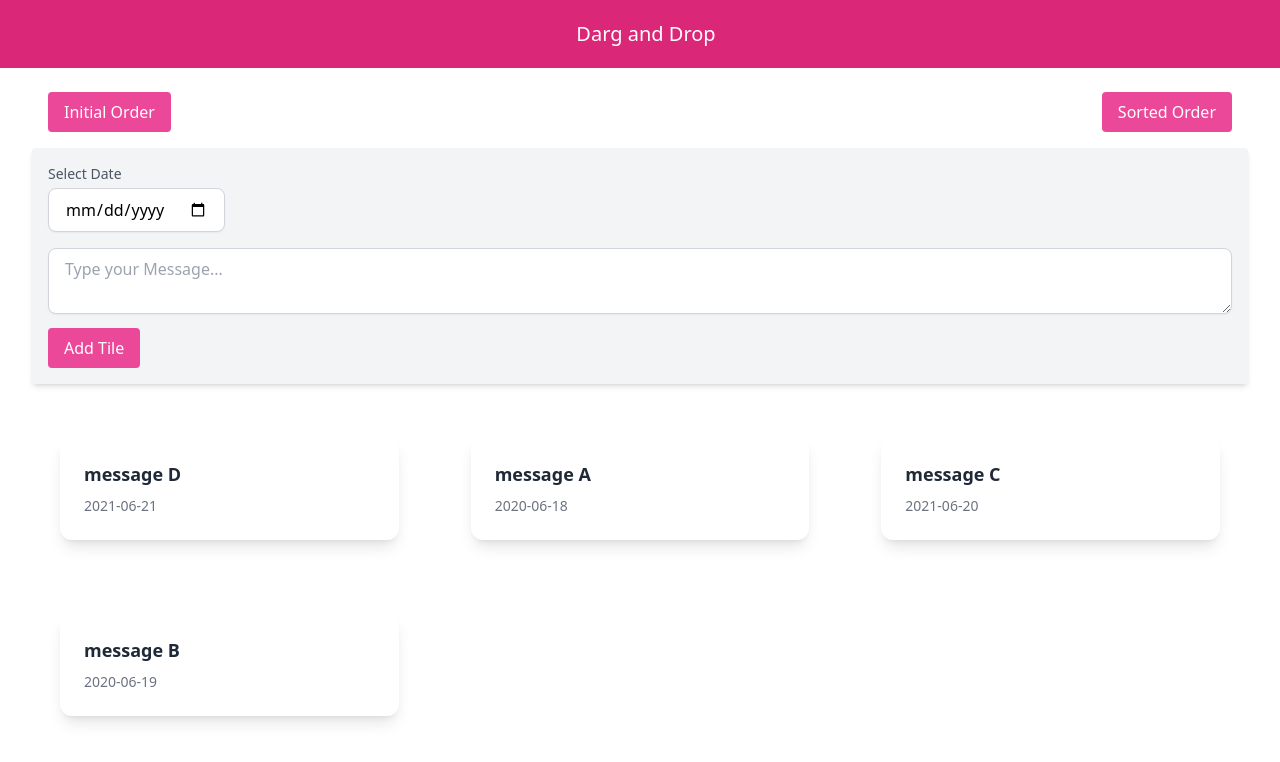
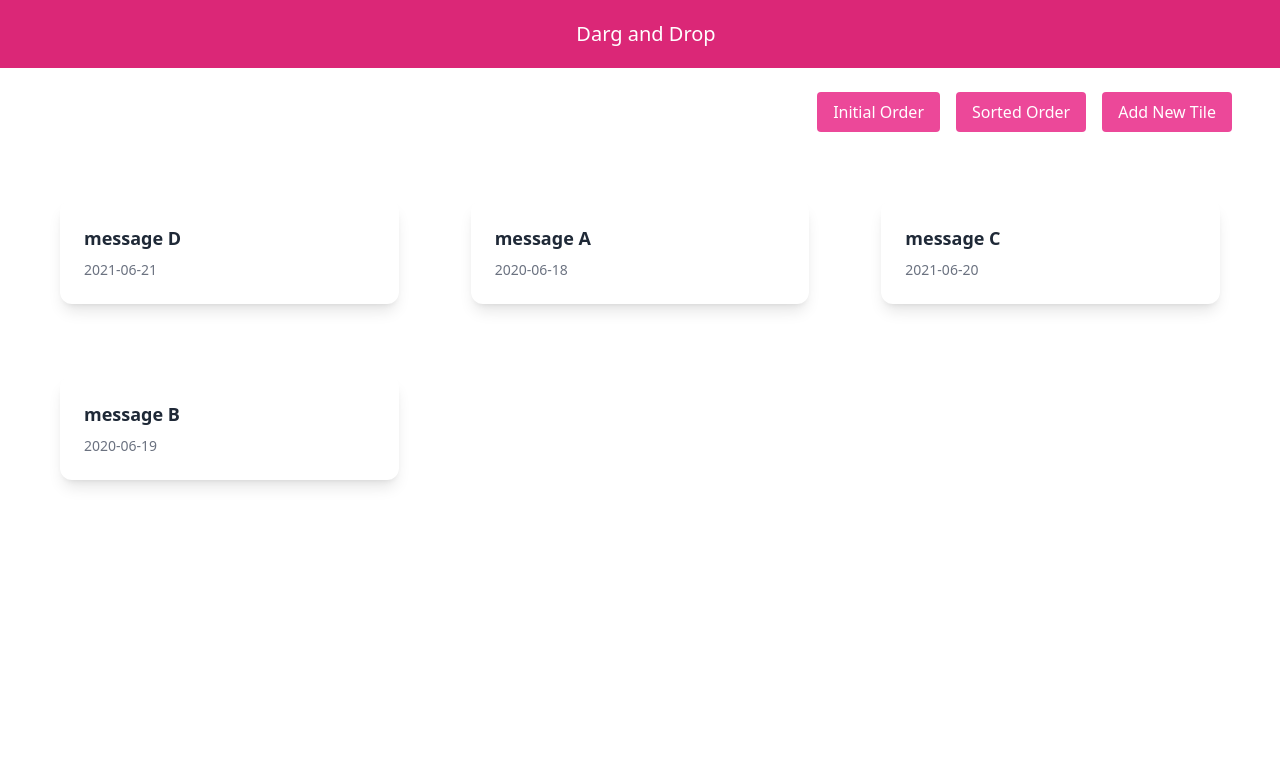
Before and after one commit to AmarKumarShaw/drag-drop-feature, a React (Vite) app: page / in a window 1280 px wide. Shown: the top 762 px of the page. Built offline with nearby package versions, Linux system fonts and the light colour scheme.

Commit message:
Modal Form Completed Organising the Grouped by Year

```diff
--- a/src/App.tsx
+++ b/src/App.tsx
@@ -15,6 +15,10 @@ const input: Message[] = [
 const App = () => {
   const [tiles, setTiles] = useState<Message[]>(input);
   const [isSorted, setIsSorted] = useState(false);
+  const [isModalOpen,setIsModalOpen] = useState(false)
+
+  const handleModalOpen = () => setIsModalOpen(true)
+  const handleModalClose = () => setIsModalOpen(false)
 
 
   const handleDrop = (e: React.DragEvent, targetIndex: number) => {
@@ -45,13 +49,15 @@ const App = () => {
     setTiles([...tiles, newTile]);
   };
 
+
+
   return (
    <div>
     <div>
       <Header/>
     </div>
     <div className="container mx-auto px-8 py-2">
-      <header className="flex justify-between p-4">
+      <header className="flex justify-end gap-4 p-4">
         <button
           onClick={resetOrder}
           className="bg-pink-500 px-4 py-2 text-white rounded hover:bg-pink-600"
@@ -64,10 +70,16 @@ const App = () => {
         >
           Sorted Order
         </button>
+        <button
+          onClick={handleModalOpen}
+          className="bg-pink-500 text-white px-4 py-2 rounded hover:bg-pink-600"
+        >
+          Add New Tile
+        </button>
       </header>
 
       <div>
-        <AddTileForm addTile={addTile} />
+       {isModalOpen &&  <AddTileForm addTile={addTile} isOpen={isModalOpen} isClose={handleModalClose}/>}
       </div>
 
       <div className="grid grid-cols-1 sm:grid-cols-2 md:grid-cols-3 gap-4 mt-6">
--- a/src/components/AddTileForm.tsx
+++ b/src/components/AddTileForm.tsx
@@ -2,23 +2,39 @@ import React, { useState } from "react";
 
 type AddTileFormProps = {
   addTile: (date: string, message: string) => void;
+  isOpen:boolean;
+  isClose:()=> void;
+
+
 };
 
-const AddTileForm = ({ addTile }: AddTileFormProps) => {
+const AddTileForm = ({ addTile,isOpen,isClose }: AddTileFormProps) => {
   const [date, setDate] = useState("");
   const [message, setMessage] = useState("");
+  // const [isModalOpen, setIsModalOpen] = useState<boolean>(false);
+
+
+  //Modal changes functions
+
 
   const handleSubmit = (e: React.FormEvent) => {
     e.preventDefault();
     if (date && message) {
       addTile(date, message);
+      isClose()
       setDate("");
       setMessage("");
     }
   };
 
   return (
-    <form
+
+
+        <div className="relative z-10" aria-labelledby="modal-title" role="dialog" aria-modal="true">
+          <div className="fixed inset-0 bg-gray-800 bg-opacity-50 flex justify-center items-center">
+          <div className="bg-white p-6 rounded-lg shadow-lg xl:w-1/2 lg:w-2/3 sm:w-5/6  ">
+            <h2 className="text-xl font-semibold mb-4">Add New Tile</h2>
+            <form
       onSubmit={handleSubmit}
       className="w-full mx-auto p-4 bg-gray-100 rounded shadow-md"
       // className="p-8 bg-gradient-to-r from-blue-50 to-purple-50 rounded-xl shadow-xl max-w-lg mx-auto border border-gray-200"
@@ -48,12 +64,25 @@ const AddTileForm = ({ addTile }: AddTileFormProps) => {
         className="w-full my-2 px-4 py-2 border border-gray-300 rounded-lg shadow-sm focus:ring-2 focus:ring-pink-400 focus:border-pink-500 focus:outline-none transition duration-200"
       />
       <button
+        onClick={isClose}
+        className="bg-gray-500 text-white px-4 py-2 mr-5 rounded hover:bg-white hover:border hover:border-gray-500 hover:text-gray-500"
+      >
+        Close
+      </button>
+      <button
         type="submit"
         className="bg-pink-500 text-white px-4 py-2 rounded hover:bg-white hover:border hover:border-pink-500 hover:text-pink-500"
       >
         Add Tile
       </button>
+
     </form>
+          </div>
+        </div>
+
+        </div>
+
+
   );
 };
 
```
